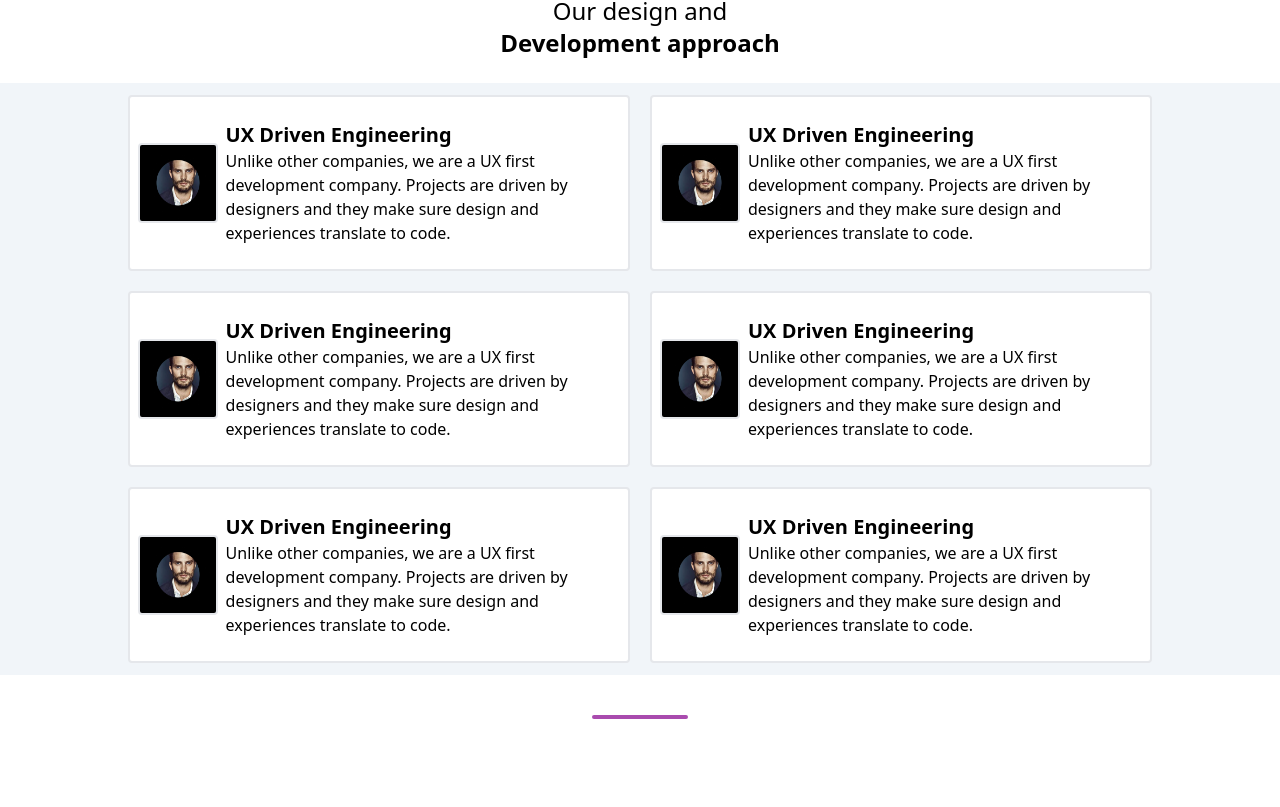
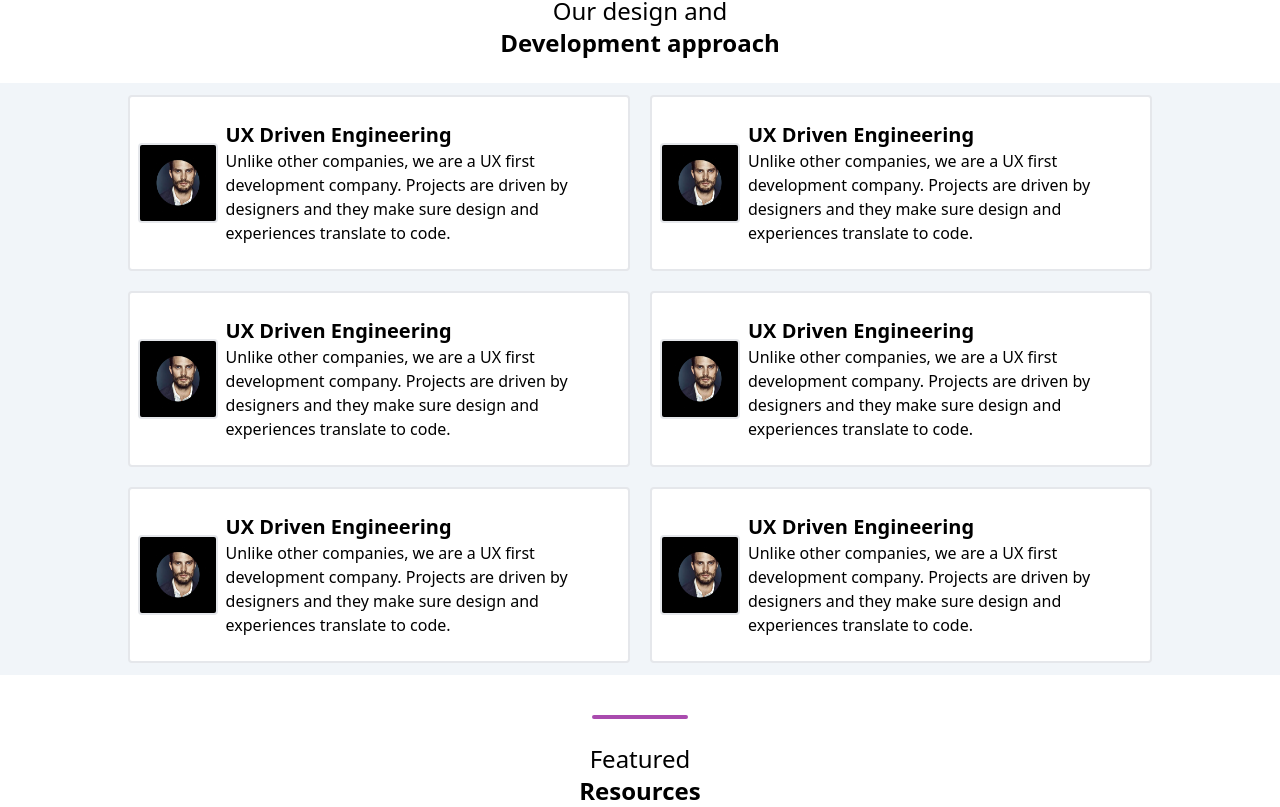
Before and after one commit to obuastella/the4coders, a React (Create React App) app in the folder front-end/: page / in a window 1280 px wide. Shown: the part 4150-4957 px from the top of the page. Before the commit the page ends 4893 px from the top, so only its background shows below. Built offline with nearby package versions, Linux system fonts and the light colour scheme.

Commit message:
WIP: Featured Resources

```diff
--- a/front-end/src/pages/Home/index.jsx
+++ b/front-end/src/pages/Home/index.jsx
@@ -120,7 +120,12 @@ function Home() {
       </section>
       {/* Featured Resources */}
       <Line />
-      <section></section>
+      <section>
+        <h2 className="text-2xl text-center">
+          Featured <br />
+          <span className="font-bold">Resources</span>
+        </h2>
+      </section>
     </>
   );
 }
```
